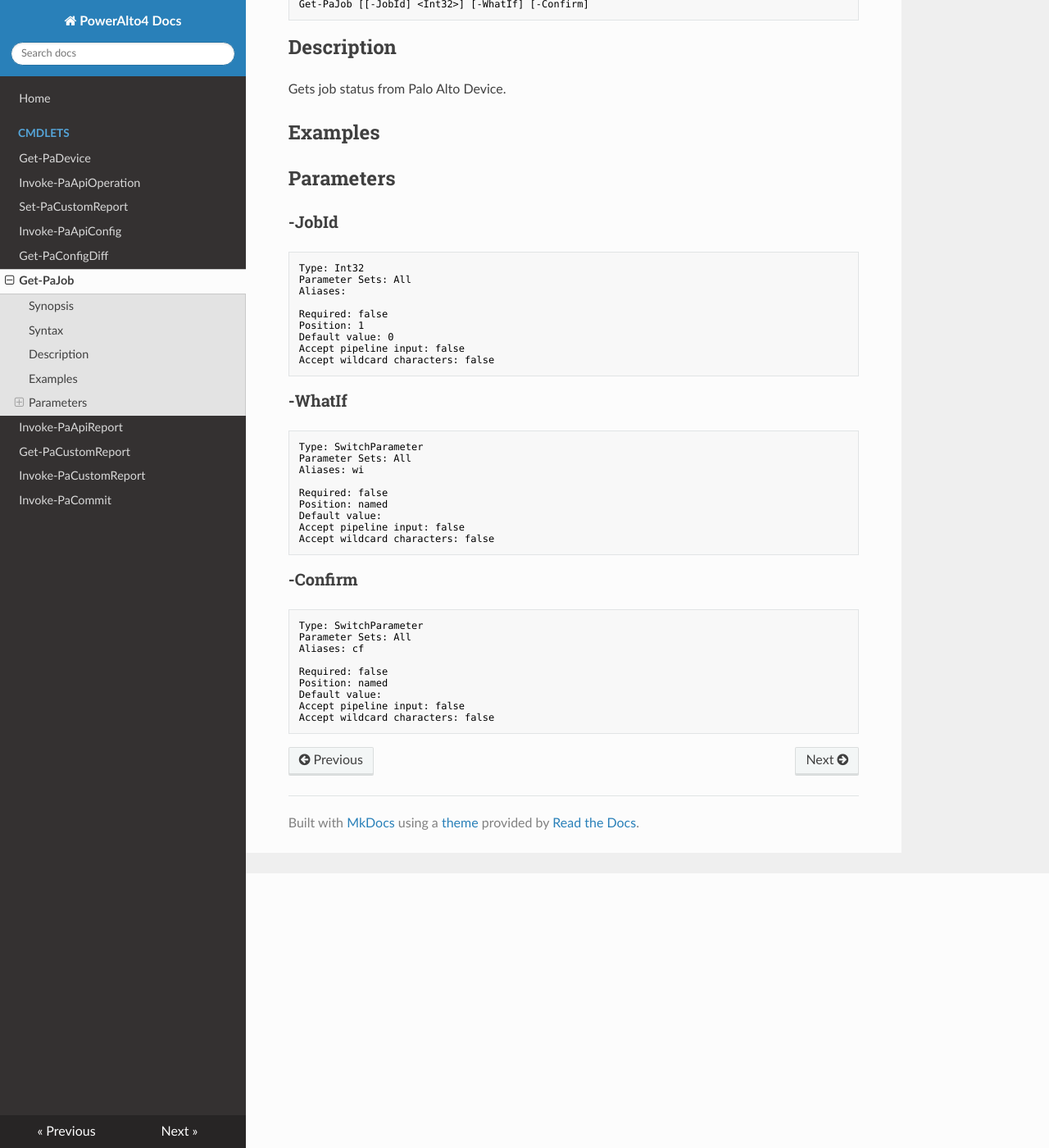
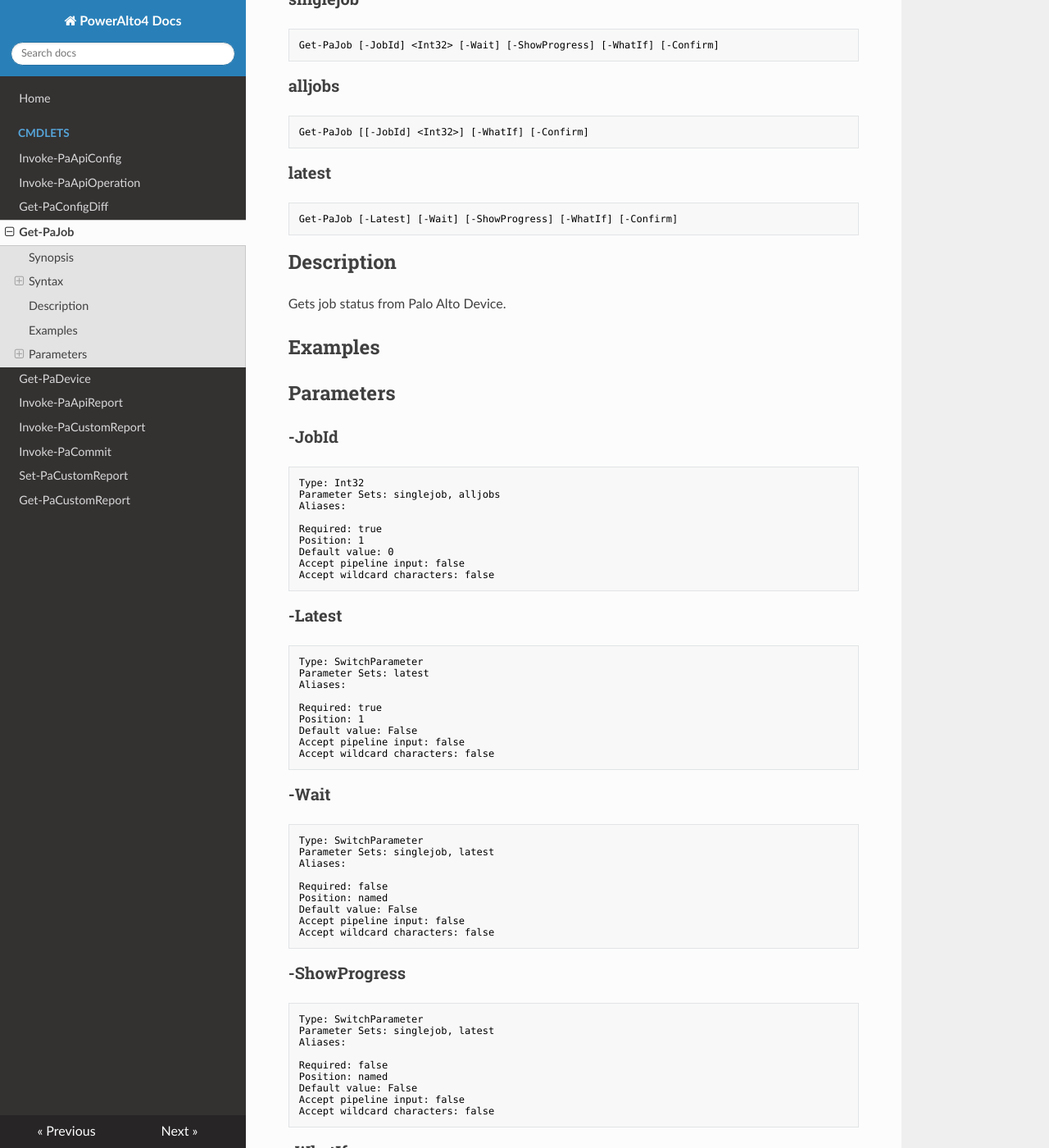
Before and after one commit to brianaddicks/PowerAlto4, an MkDocs documentation site: the page built from docs/cmdlets/Get-PaJob.md, in a window 1280 px wide and 1400 px high, scrolled down 335 px. Shown: the whole window at 82% size. Built offline with MkDocs 1.6.1, drawn with Linux system fonts in a browser that asks for light colours; nearby versions of some CDN libraries; old or Windows-style settings are respelled for this version of MkDocs.

````diff
--- a/docs/cmdlets/Get-PaJob.md
+++ b/docs/cmdlets/Get-PaJob.md
@@ -6,9 +6,22 @@ Gets job status from Palo Alto Device.
 
 ## Syntax
 
+### singlejob
+
+```powershell
+Get-PaJob [-JobId] <Int32> [-Wait] [-ShowProgress] [-WhatIf] [-Confirm]
+```
+
+### alljobs
 
 ```powershell
 Get-PaJob [[-JobId] <Int32>] [-WhatIf] [-Confirm]
+```
+
+### latest
+
+```powershell
+Get-PaJob [-Latest] [-Wait] [-ShowProgress] [-WhatIf] [-Confirm]
 ```
 
 ## Description
@@ -24,12 +37,54 @@ Gets job status from Palo Alto Device.
 
 ```asciidoc
 Type: Int32
-Parameter Sets: All
+Parameter Sets: singlejob, alljobs
+Aliases:
+
+Required: true
+Position: 1
+Default value: 0
+Accept pipeline input: false
+Accept wildcard characters: false
+```
+### -Latest
+
+
+```asciidoc
+Type: SwitchParameter
+Parameter Sets: latest
+Aliases:
+
+Required: true
+Position: 1
+Default value: False
+Accept pipeline input: false
+Accept wildcard characters: false
+```
+### -Wait
+
+
+```asciidoc
+Type: SwitchParameter
+Parameter Sets: singlejob, latest
 Aliases:
 
 Required: false
-Position: 1
-Default value: 0
+Position: named
+Default value: False
+Accept pipeline input: false
+Accept wildcard characters: false
+```
+### -ShowProgress
+
+
+```asciidoc
+Type: SwitchParameter
+Parameter Sets: singlejob, latest
+Aliases:
+
+Required: false
+Position: named
+Default value: False
 Accept pipeline input: false
 Accept wildcard characters: false
 ```
--- a/mkdocs.yml
+++ b/mkdocs.yml
@@ -3,13 +3,13 @@ theme: readthedocs
 pages:
   - Home: index.md
   - Cmdlets:
-    - Get-PaDevice: cmdlets/Get-PaDevice.md
+    - Invoke-PaApiConfig: cmdlets/Invoke-PaApiConfig.md
     - Invoke-PaApiOperation: cmdlets/Invoke-PaApiOperation.md
-    - Set-PaCustomReport: cmdlets/Set-PaCustomReport.md
-    - Invoke-PaApiConfig: cmdlets/Invoke-PaApiConfig.md
     - Get-PaConfigDiff: cmdlets/Get-PaConfigDiff.md
     - Get-PaJob: cmdlets/Get-PaJob.md
+    - Get-PaDevice: cmdlets/Get-PaDevice.md
     - Invoke-PaApiReport: cmdlets/Invoke-PaApiReport.md
-    - Get-PaCustomReport: cmdlets/Get-PaCustomReport.md
     - Invoke-PaCustomReport: cmdlets/Invoke-PaCustomReport.md
     - Invoke-PaCommit: cmdlets/Invoke-PaCommit.md
+    - Set-PaCustomReport: cmdlets/Set-PaCustomReport.md
+    - Get-PaCustomReport: cmdlets/Get-PaCustomReport.md
````
Also changed, not shown: docs/cmdlets/Invoke-PaCommit.md (+43 -1 lines), 3 other files.
